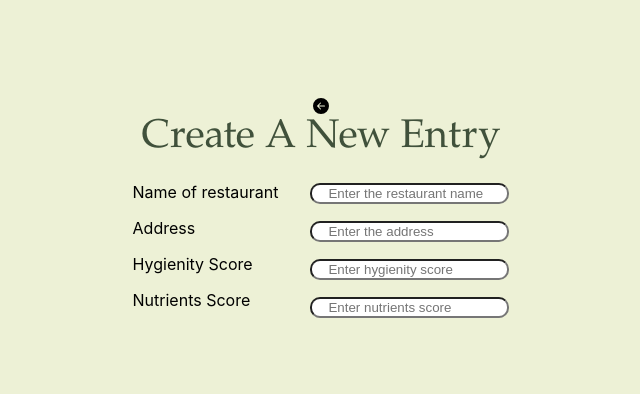
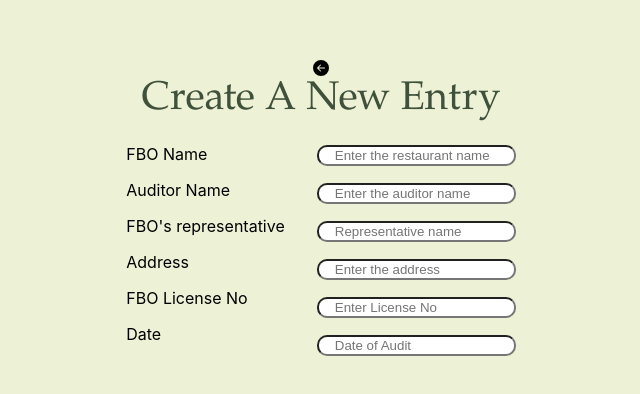
Before and after one commit to mahiptiwari1000/Audit-app, a React (Create React App) app: page /new-entry in a window 1280 px wide. Shown: the part 192-586 px from the top of the page, without its empty margins (319-959 px from the left). Built offline with nearby package versions, Linux system fonts and the light colour scheme.

Commit message:
Updated Form

```diff
--- a/src/pages/dashboard/NewEntry.js
+++ b/src/pages/dashboard/NewEntry.js
@@ -6,10 +6,22 @@ import { useNavigate } from "react-router-dom";
 
 const formFields = [
   {
-    question: "Name of restaurant",
+    question: "FBO Name",
     inputType: "text",
     id: "restaurantName",
     placeholder: 'Enter the restaurant name'
+  },
+  {
+    question:"Auditor Name",
+    inputType: "text",
+    id:"auditorName",
+    placeholder: "Enter the auditor name"
+  },
+  {
+    question:"FBO's representative",
+    inputType:"text",
+    id:"fboRepresentativeName",
+    placeholder:"Representative name"
   },
   {
     question: "Address",
@@ -18,25 +30,27 @@ const formFields = [
     placeholder: 'Enter the address'
   },
   {
-    question: "Hygienity Score",
+    question: "FBO License No",
     inputType: "number",
-    id: "hygienityScore",
-    placeholder: 'Enter hygienity score'
+    id: "licenseNo",
+    placeholder: 'Enter License No'
   },
   {
-    question: "Nutrients Score",
+    question: "Date",
     inputType: "number",
-    id: "nutrientsScore",
-    placeholder: 'Enter nutrients score'
+    id: "dateOfAudit",
+    placeholder: 'Date of Audit'
   },
 ];
 
 const NewEntry = () => {
   const [formData, setFormData] = useState({
     restaurantName: "",
+    auditorName:"",
+    fboRepresentativeName:"",
     address: "",
-    hygienityScore: null,
-    nutrientsScore: null,
+    licenseNo: null,
+    dateOfAudit: null,
   });
 
   const navigate = useNavigate();
```
